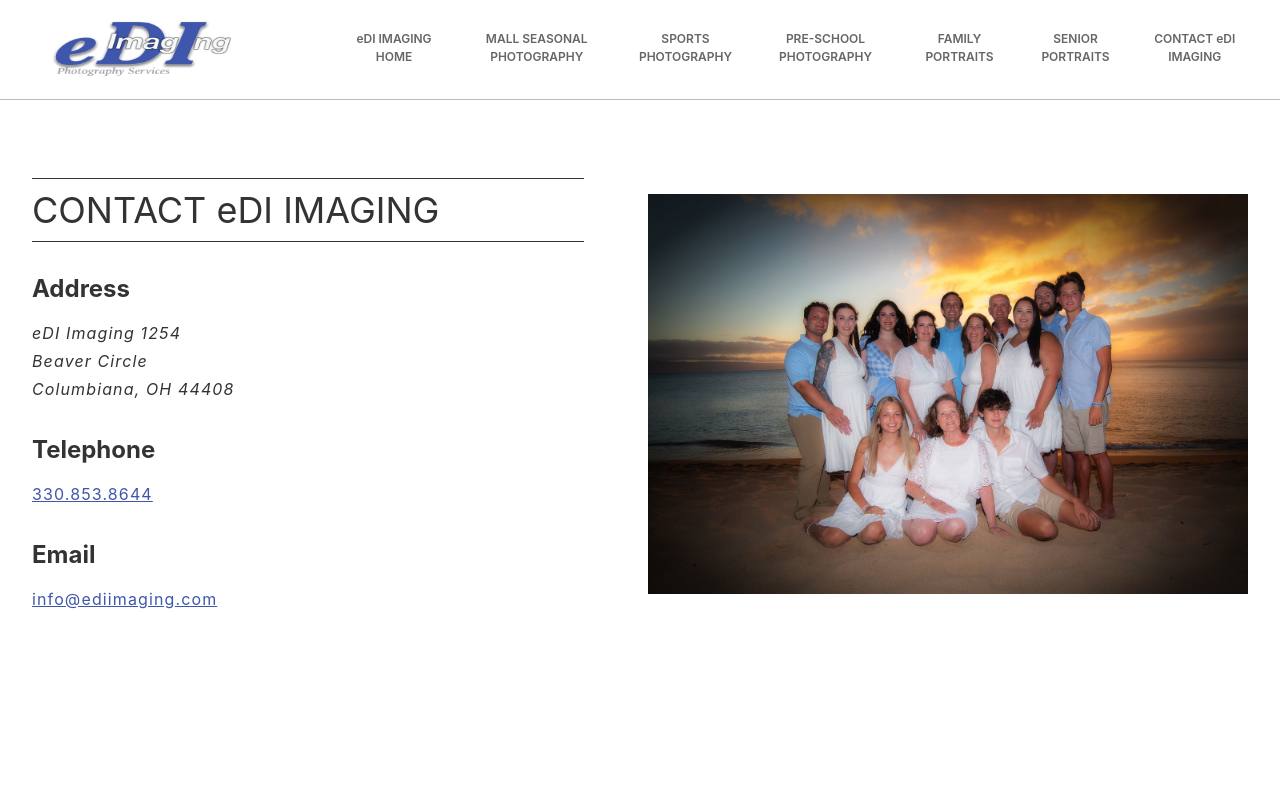
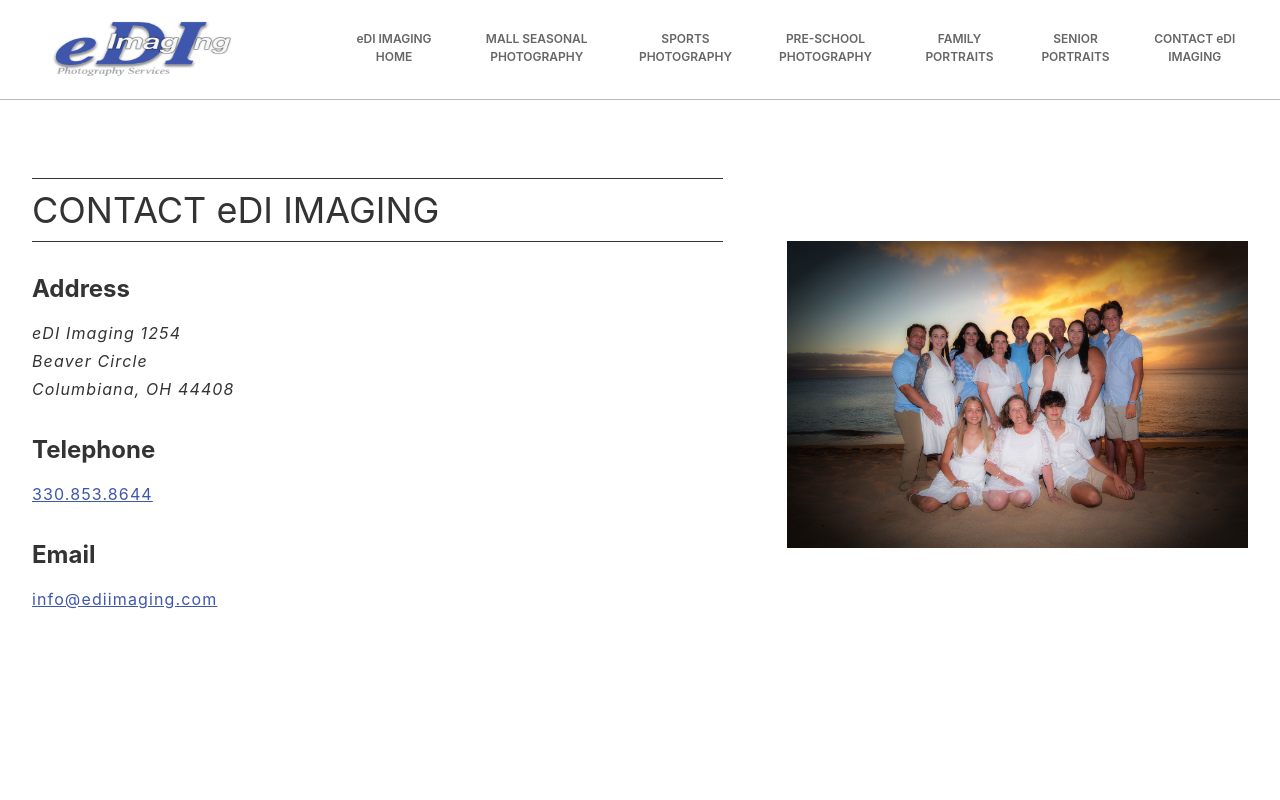
Before and after one commit to sstangl33/edi-imaging, a Next.js app: page /contact in a window 1280 px wide. Shown: the top 800 px of the page. Built offline with nearby package versions, Linux system fonts and the light colour scheme.

Commit message:
Fix image spacing on the Contact page.

```diff
--- a/styles/Content.module.css
+++ b/styles/Content.module.css
@@ -90,6 +90,8 @@
 
 .imageH400 {
   max-height: 400px !important;
+  width: auto !important;
+  max-width: 100%;
 }
 
 .link {
```
